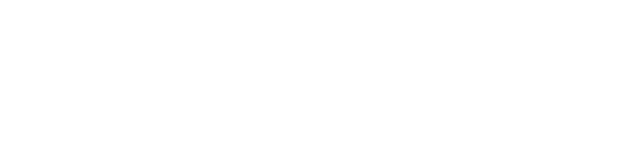
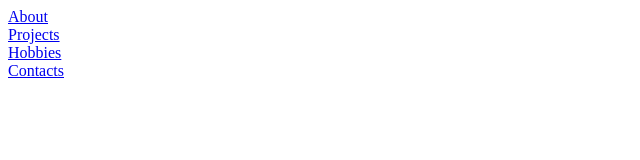
Before and after one commit to noahr1/NextTechPortfolioProject, a plain HTML site: page pages/projects.html in a window 1280 px wide. Shown: the whole page, without its empty margins (0-640 px from the left). Drawn offline with Linux system fonts and the light colour scheme.

Commit message:
Added basic format of projects.html, also added css folder and projects.css

```diff
--- a/pages/projects.html
+++ b/pages/projects.html
@@ -0,0 +1,34 @@
+<!DOCTYPE html>
+<html lang="en">
+    <head>
+        <meta charset="UTF-8">
+        <meta name="viewport" content="width=device-width, initial-scale=1.0">
+        <title>Projects Page</title>
+        <link rel='stylesheet' href="../css/projects.css">
+    </head>
+    <body>
+        <div>
+            <div class="nav-bar">
+                <div class="nav-icon"></div>
+                <div class="nav-item_about">
+                    <a href="./about.html">About</a>
+                </div>
+                <div class="nav-item_projects">
+                    <a href="./projects.html">Projects</a>
+                </div>
+                <div class="nav-item_hobbies">
+                    <a href="./hobbies.html">Hobbies</a>
+                </div>
+                <div class="nav-item_contacts">
+                    <a href="./contacts.html">Contacts</a>
+                </div>
+            </div>
+            <div class="title-bar">
+
+            </div>
+            <div class="content">
+
+            </div>
+        </div>
+    </body>
+</html>
```
Also changed, not shown: css/projects.css (added), index.html (line endings or trailing spaces).
